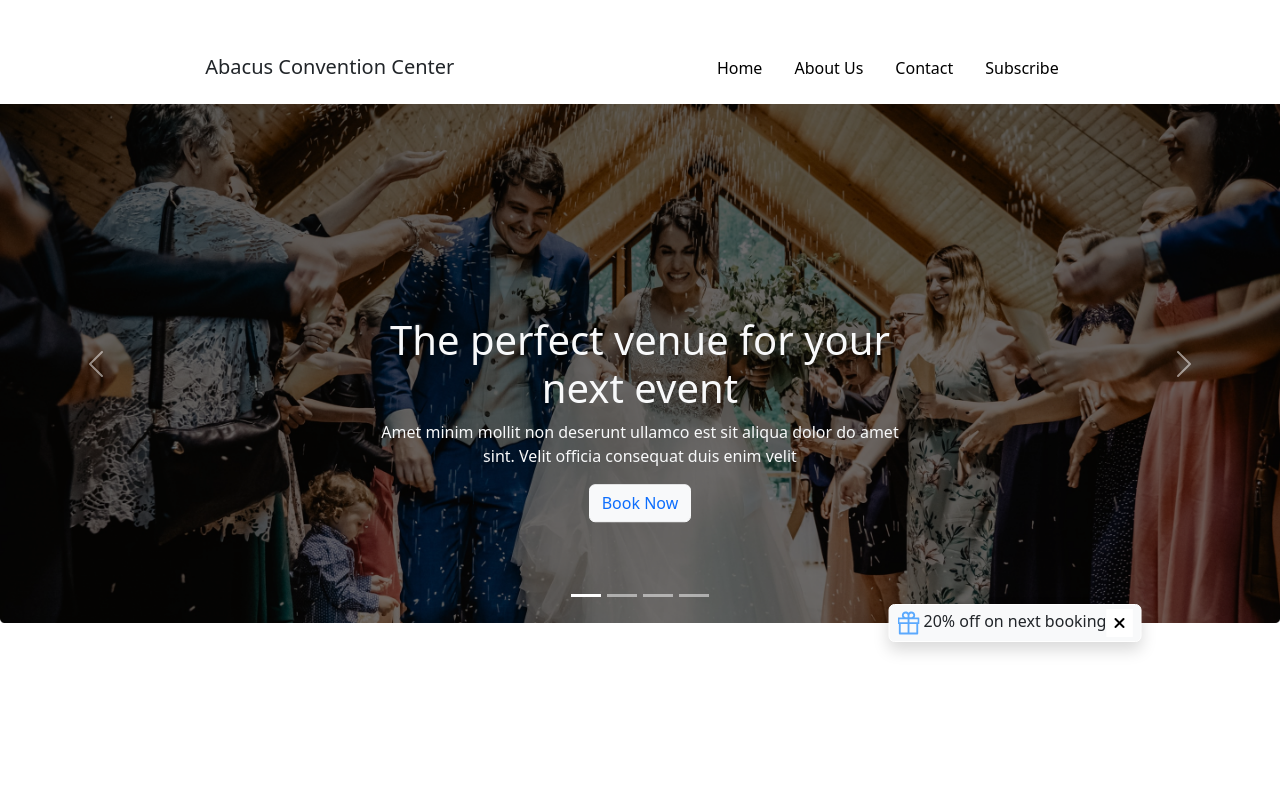
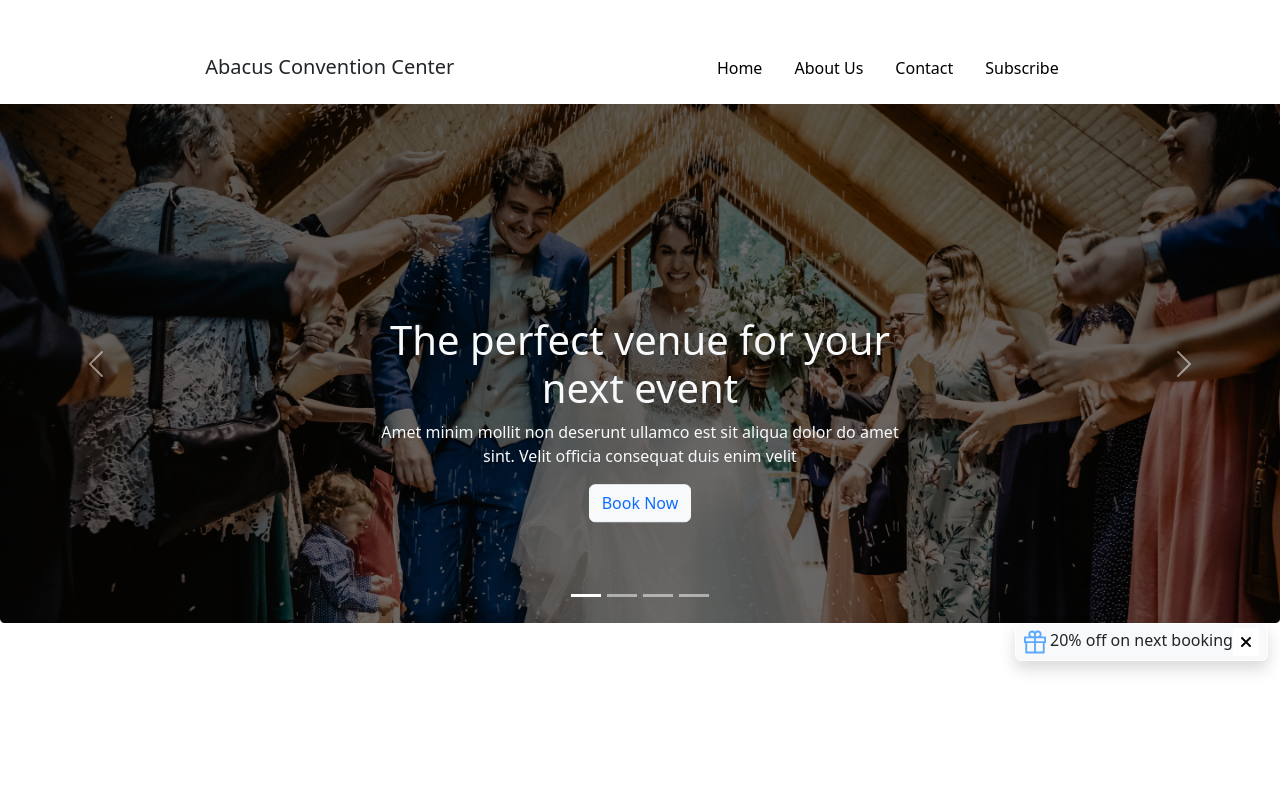
Before and after one commit to MahfuzulIslamPranto/convention--center, a plain HTML site: page index.html in a window 1280 px wide. Shown: the top 800 px of the page. Drawn offline with nearby package versions, Linux system fonts and the light colour scheme.

Commit message:
second commit

```diff
--- a/index.html
+++ b/index.html
@@ -99,7 +99,7 @@
 
     <body>
       <section class="container-fluid">
-        <p class="border border-white bg-white d-inline-flex focus-ring py-1 px-2 text-decoration-none border rounded-2 shadow p-3 mb-5 bg-body-tertiary rounded position-sticky top-50 start-100 translate-middle"> <img class="pe-1" src="icons/Vector.svg" alt=""> 20% off on next booking <button class="border border-white bg-white"><i class="fa-solid fa-xmark"></i></button></p>
+        <p class="border border-white bg-white d-inline-flex focus-ring py-1 px-2 text-decoration-none border rounded-2 shadow p-3 mb-5 bg-body-tertiary rounded position-sticky top-50 start-100 translate-end"> <img class="pe-1" src="icons/Vector.svg" alt=""> 20% off on next booking <button class="border border-white bg-white"><i class="fa-solid fa-xmark"></i></button></p>
         <div class="row">
             <div class="col-sm-12 d-flex flex-column ">
               <div class="d-flex align-items-center p-5 ">
```
